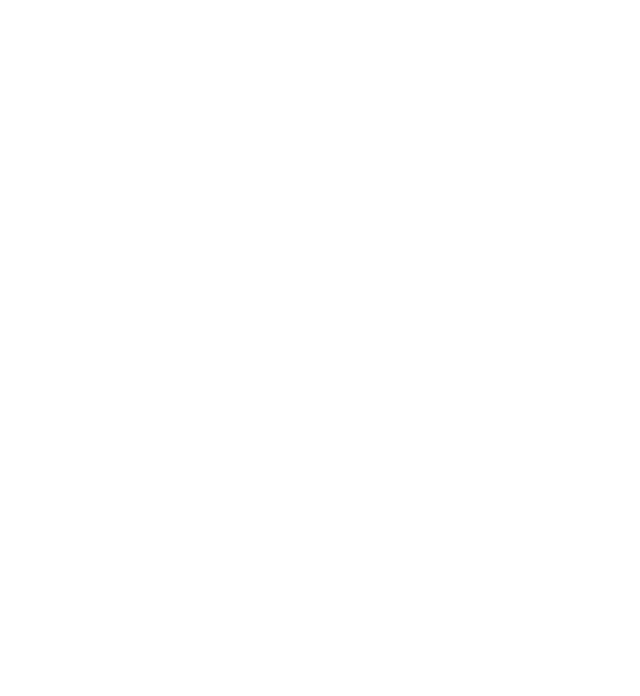
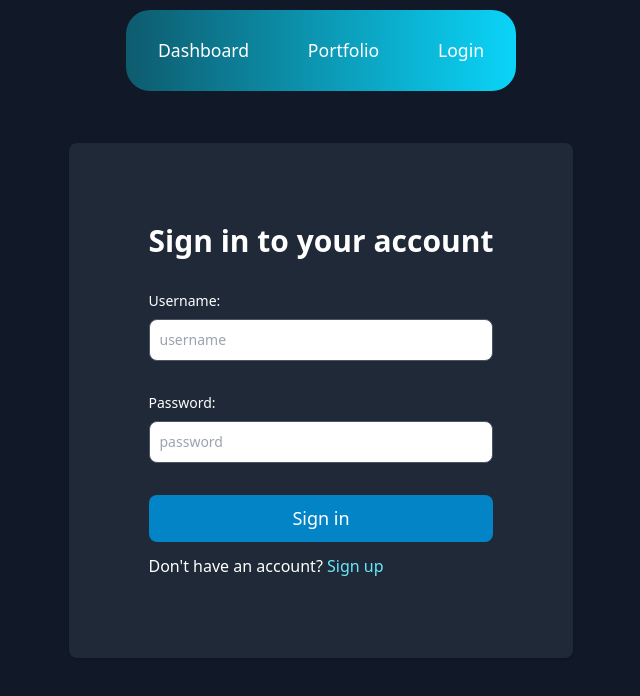
Before and after one commit to Talha2000/StockTracker, a React (Create React App) app in the folder stock-tracker/: page /login in a window 1280 px wide. Shown: the top 696 px of the page, without its empty margins (319-959 px from the left). Built offline with nearby package versions, Linux system fonts and the light colour scheme.

Commit message:
changes made

```diff
--- a/stock-tracker/package.json
+++ b/stock-tracker/package.json
@@ -2,7 +2,7 @@
   "name": "stock-tracker",
   "version": "0.1.0",
   "proxy": "https://stocktrackerapi.onrender.com/api",
-  "homepage": "https://talha2000.github.io/StockTrackerMain",
+  "homepage": "https://localhost:3000/META",
   "private": true,
   "dependencies": {
     "@heroicons/react": "^1.0.6",
--- a/stock-tracker/src/App.js
+++ b/stock-tracker/src/App.js
@@ -9,17 +9,17 @@
 function App() {
   return (
     <>
-    <Router basename="/StockTrackerMain/META">
+    <Router>
       <div className="app">
         <div className="container">
         <StockContextProvider>
           <NavBar/>
           <Routes>
           {/* <Route exact path={"/META"} element={<DashBoard/>} /> */}
-          <Route path='/StockTrackerMain/login' element={<Login />} />
-          <Route path='/StockTrackerMain/register' element={<Register/>} />
-          <Route path='/StockTrackerMain/Portfolio' element={<Portfolio/>} />
-          <Route exact path='/StockTrackerMain/:stockName' element={<DashBoard/>} />
+          <Route path='/login' element={<Login />} />
+          <Route path='/register' element={<Register/>} />
+          <Route path='/Portfolio' element={<Portfolio/>} />
+          <Route exact path='/:stockName' element={<DashBoard/>} />
           </Routes>
         </StockContextProvider>
         </div>
--- a/stock-tracker/src/components/NavBar/NavBar.jsx
+++ b/stock-tracker/src/components/NavBar/NavBar.jsx
@@ -18,7 +18,7 @@
   const navigate = useNavigate();
 
   const defaultPage = () => {
-    navigate(`/StockTrackerMain/:stockName`)
+    navigate(`/:stockName`)
   }
 
   const [activeNav, setActiveNav] = useState('/META');
@@ -29,18 +29,18 @@
             {/* <Link className='link' to="/">
               Home
             </Link> */}
-          <Link className='link' to="/StockTrackerMain/META" onClick={defaultPage}>
+          <Link className='link' to="/META" onClick={defaultPage}>
               Dashboard
           </Link>
 
-          <Link className='link' to="/StockTrackerMain/Portfolio">
+          <Link className='link' to="/Portfolio">
               Portfolio
           </Link>
 
           {currentUser ? (
-            <Link className='link' to="/StockTrackerMain/login" onClick={logout}>Logout</Link>
+            <Link className='link' to="/login" onClick={logout}>Logout</Link>
             ) : (
-            <Link className='link' to="/StockTrackerMain/login">Login</Link>
+            <Link className='link' to="/login">Login</Link>
             )}
 
 
--- a/stock-tracker/src/context/authContext.js
+++ b/stock-tracker/src/context/authContext.js
@@ -5,7 +5,6 @@
 
 export const AuthContextProvider = ({children}) => {
   const [currentUser, setCurrentUser] = useState(JSON.parse(localStorage.getItem('user') || null));
-  console.log(currentUser);
     const getAuthToken = () => {
         if (currentUser) {
           return {
--- a/stock-tracker/src/pages/DashBoard.jsx
+++ b/stock-tracker/src/pages/DashBoard.jsx
@@ -8,7 +8,6 @@
 import Search from '../components/Search/Search'
 import Options from '../components/Options/Options'
 import CompanyNews from '../components/News/CompanyNews'
-import { chartConfig } from '../constants/config'
 import { useNavigate } from 'react-router-dom'
 import { motion } from "framer-motion"
 
@@ -20,7 +19,6 @@
   const navigate = useNavigate();
 
   const { stockName } = useParams();
-  console.log(stockName);
   const [ symbol, setSymbol ] = useState();
 
   const formatDate = () => {
@@ -47,7 +45,7 @@
   //If there is any change in the stockSymbol, this hook is called
   useEffect(() => {
     if (currentUser == null) {
-      navigate('StockTrackerMain/login')
+      navigate('/login')
     }
     const getSymbol = async () => {
       setSymbol(await checkParam());
```
